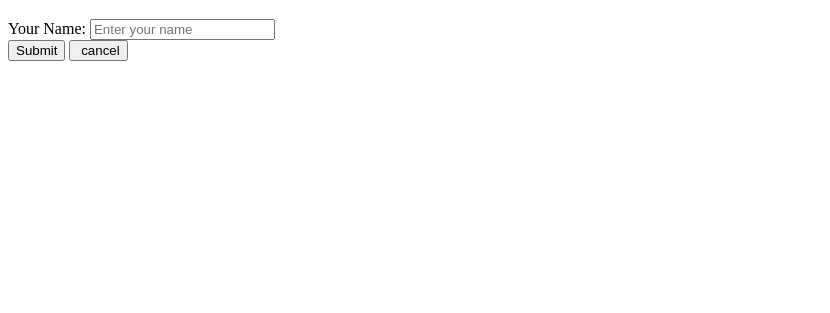
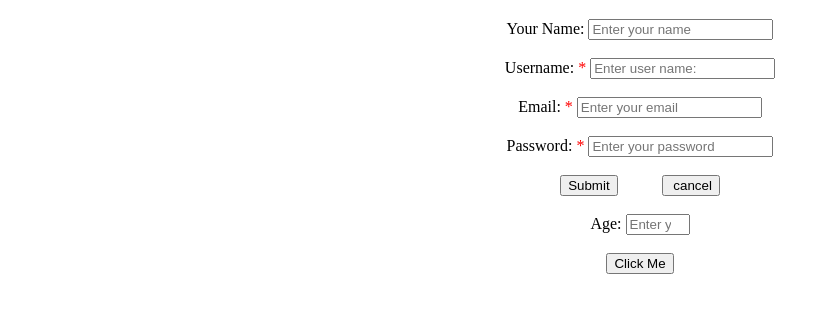
Before and after one commit to gaurav1vishwa/Frontend-Technology, a plain HTML site: page HTML/Capture Form.html in a window 1280 px wide. Shown: the part 61-374 px from the top of the page, without its empty margins (0-830 px from the left). Drawn offline with Linux system fonts and the light colour scheme.

Commit message:
second commit

```diff
--- a/HTML/Capture Form.html
+++ b/HTML/Capture Form.html
@@ -1,18 +1,45 @@
 <!DOCTYPE html>
 <html lang="en">
+
 <head>
     <meta charset="UTF-8">
     <meta name="viewport" content="width=device-width, initial-scale=1.0">
     <title>Capture Form</title>
 </head>
-<body >
+
+<body>
     <h1>Captcha Form</h1>
+    <center>
     <form>
+
         <label for="name">Your Name:</label>
-    <input placeholder="Enter your name" id="name" type="text">
+        <input placeholder="Enter your name" id="name" type="text" name="gaurav">
+        <br>
+        <br>
+        <label for="username">Username: <span style="color: red;">*</span></label>
+        <input type="text" placeholder="Enter user name:" name="username" id="username" required>
+        <br>
+        <br>
+        <label for="email">Email: <span style="color: red;">*</span></label>
+        <input type="email" id="email" placeholder="Enter your email" name="email" required>
+        <br>
+        <br>
+        <label for="password">Password: <span style="color: red;">*</span></label>
+        <input type="password" id="password" placeholder="Enter your password" name="password" required>
+        <br>
         <br>
         <input type="submit">
+        &nbsp; &nbsp; &nbsp; &nbsp; &nbsp;
         <input type="reset" value=" cancel">
+        <br>
+        <br>
+        <label for="age">Age:</label>
+        <input type="number" placeholder="Enter your age" name="age" id="age" min="1" max="100">
+        <br>
+        <br>
+        <button type="button">Click Me</button>
     </form>
+    </center>
 </body>
+
 </html>
```
Lines whose indentation alone changed are shown as unchanged.
